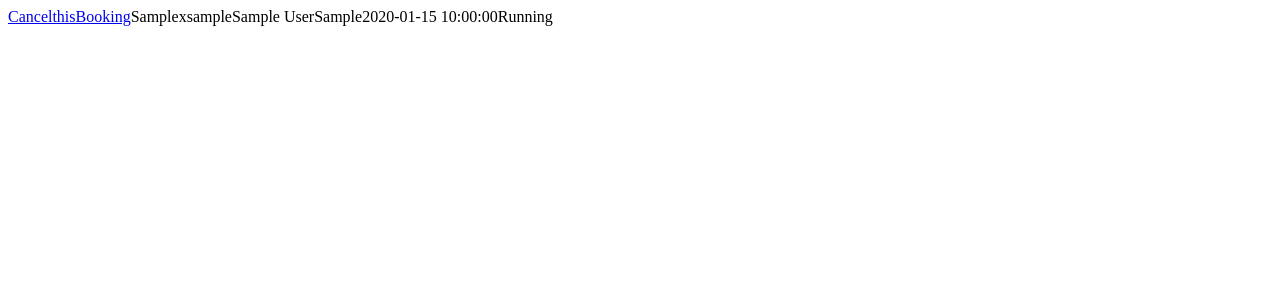
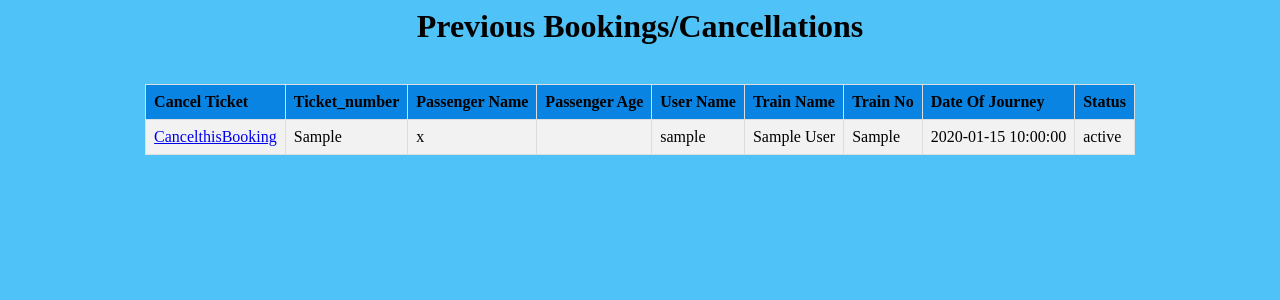
Before and after one commit to bhomik96/train, a PHP site: page /viewprevious.php in a window 1280 px wide. Shown: the top 300 px of the page. Run offline with PHP 8.4, Linux system fonts and the light colour scheme; the visitor is signed in with stand-in values (Sample User, id 1); tables that the repository leaves empty or names only in its code hold one stand-in row (values such as "Sample post"); data that the repository does not hold is empty.

Commit message:
To view previous bookings along with proper UI

```diff
--- a/viewprevious.php
+++ b/viewprevious.php
@@ -1,3 +1,22 @@
+<head>
+    <link rel="stylesheet" href="css/bookingpage.css">
+</head>
+<center><h1>Previous Bookings/Cancellations</h1></center>
+
+<div style="overflow-x:auto;">
+  <table action="includes/login-inc.php" method="POST">
+    <tr>
+      <th>Cancel Ticket</th>
+      <th>Ticket_number</th>
+      <th>Passenger Name</th>
+      <th>Passenger Age</th>
+      <th>User Name</th>
+      <th>Train Name</th>
+      <th>Train No</th>
+      <th>Date Of Journey</th>
+      <th>Status</th>
+    </tr>
+
 <?php
   include_once 'includes/dbh-inc.php';
   session_start();
@@ -19,7 +38,7 @@
                     echo '<td>' . $row_prevbookings['train_name'] . '</td>';
                     echo '<td>' . $row_prevbookings['train_no'] . '</td>';
                     echo '<td>' . $row_prevbookings['date'] . '</td>';
-                    echo '<td>' . $row_prevbookings['train_status'] . '</td>';
+                    echo '<td>' . $row_prevbookings['status'] . '</td>';
                   echo '</tr>';
                   echo "<br>";
                 }
@@ -27,6 +46,7 @@
       else{
         echo "No Bookings Found!!!!!!";
       }
+ ?>
 
-
- ?>
+</table>
+</div>
```
